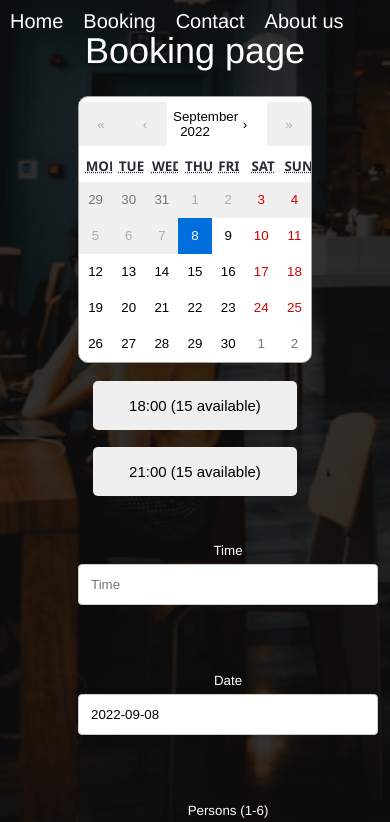
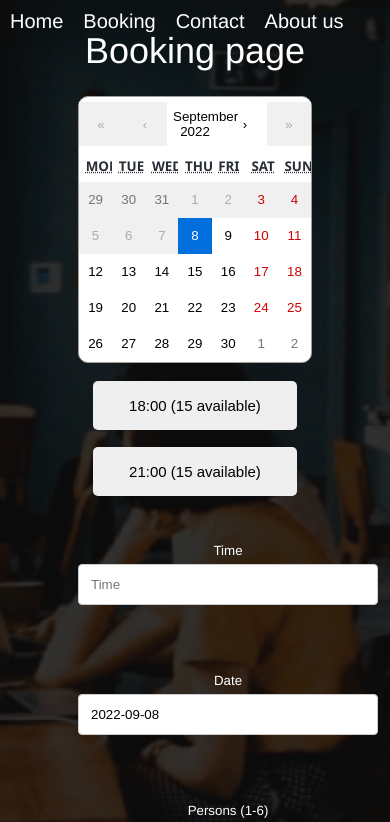
Before and after one commit to Alexandrhall/restaurant-app, a React (Create React App) app in the folder client/: page /booking in a window 390 px wide. Shown: the top 822 px of the page. Built offline with nearby package versions, Linux system fonts and the light colour scheme; no server answers.

Commit message:
Fixed booking background

```diff
--- a/client/src/styles/bookings.scss
+++ b/client/src/styles/bookings.scss
@@ -12,7 +12,7 @@
   background-image: url("../assets/Adminimage.png");
   background-repeat: no-repeat;
   background-size: cover;
-  height: 850px;
+  height: 100vh;
   // background-image: url("../assets/Adminimage.png");
   // position: relative;
   // background-position: center;
@@ -169,6 +169,9 @@ label {
 }
 
 @media screen and (max-width: 1030px) {
+  .bookBack {
+    height: 165vh;
+  }
   .calAndBut {
     flex-direction: column;
     margin-bottom: 0;
```
